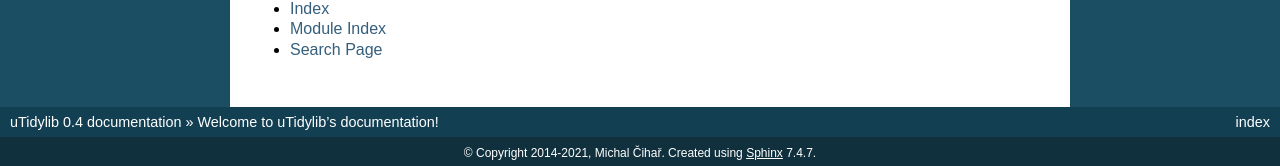
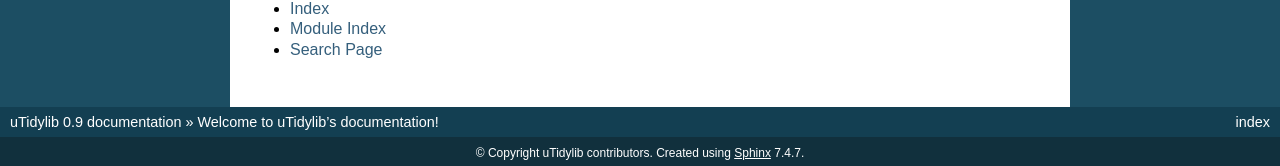
Before and after one commit to nijel/utidylib, a Sphinx documentation site: the page built from docs/index.rst, in a window 1280 px wide and 900 px high, scrolled down 2095 px. Shown: the part 731-897 px from the top of the window. Built offline with Sphinx 7.4.7, drawn with Linux system fonts in a browser that asks for light colours; some of the changed text lies outside the part shown.

Commit message:
docs: use generic author name instead of myself

```diff
--- a/docs/conf.py
+++ b/docs/conf.py
@@ -39,14 +39,14 @@ master_doc = "index"
 
 # General information about the project.
 project = "uTidylib"
-copyright = "2014-2021, Michal Čihař"
+copyright = "uTidylib contributors"
 
 # The version info for the project you're documenting, acts as replacement for
 # |version| and |release|, also used in various other places throughout the
 # built documents.
 #
 # The short X.Y version.
-version = "0.4"
+version = "0.9"
 # The full version, including alpha/beta/rc tags.
 release = version
 
@@ -73,7 +73,13 @@ htmlhelp_basename = "uTidylibdoc"
 # (source start file, target name, title,
 #  author, documentclass [howto, manual, or own class]).
 latex_documents = [
-    ("index", "uTidylib.tex", "uTidylib Documentation", "Michal Čihař", "manual"),
+    (
+        "index",
+        "uTidylib.tex",
+        "uTidylib Documentation",
+        "uTidylib contributors",
+        "manual",
+    ),
 ]
 
 
@@ -81,15 +87,17 @@ latex_documents = [
 
 # One entry per manual page. List of tuples
 # (source start file, name, description, authors, manual section).
-man_pages = [("index", "utidylib", "uTidylib Documentation", ["Michal Čihař"], 1)]
+man_pages = [
+    ("index", "utidylib", "uTidylib Documentation", ["uTidylib contributors"], 1)
+]
 
 
 # -- Options for Epub output ----------------------------------------------
 
 # Bibliographic Dublin Core info.
 epub_title = "uTidylib"
-epub_author = "Michal Čihař"
-epub_publisher = "Michal Čihař"
+epub_author = "uTidylib contributors"
+epub_publisher = "uTidylib contributors"
 epub_copyright = copyright
 
 # A list of files that should not be packed into the epub file.
```
